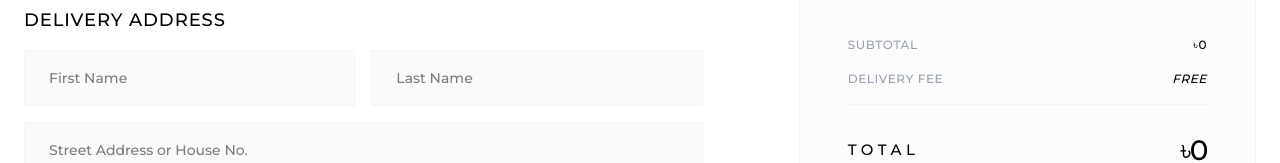
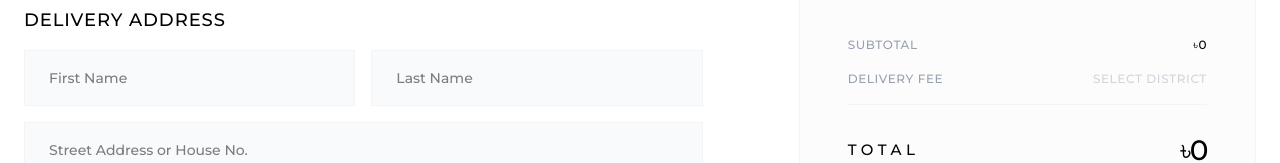
Before and after one commit to Mezan2002/xiroo-client, a Next.js app: page /checkout in a window 1280 px wide. Shown: the part 447-610 px from the top of the page. Built offline with nearby package versions, Linux system fonts and the light colour scheme; no server answers; a web font is replaced by a local one.

Commit message:
feat: implement checkout flow with customer details, delivery options, and order summary components

```diff
--- a/app/admin/orders/new/sections/CustomerSection.jsx
+++ b/app/admin/orders/new/sections/CustomerSection.jsx
@@ -216,8 +216,9 @@ export default function CustomerSection({ order, setOrder }) {
   const handleDistrictChange = (val) => {
     setOrder((prev) => {
       const isInsideDhaka = val === "Dhaka";
-      const fee =
-        prev.deliveryMethod === "normal" ? 0 : isInsideDhaka ? 50 : 70;
+      const fee = prev.deliveryMethod === "normal"
+        ? (isInsideDhaka ? 80 : 150)
+        : (isInsideDhaka ? 120 : 200);
       return {
         ...prev,
         shippingFee: fee,
@@ -229,7 +230,9 @@ export default function CustomerSection({ order, setOrder }) {
   const handleDeliveryMethodChange = (methodId) => {
     setOrder((prev) => {
       const isInsideDhaka = prev.shipping?.district === "Dhaka";
-      const fee = methodId === "normal" ? 0 : isInsideDhaka ? 50 : 70;
+      const fee = methodId === "normal"
+        ? (isInsideDhaka ? 80 : 150)
+        : (isInsideDhaka ? 120 : 200);
       return {
         ...prev,
         deliveryMethod: methodId,
@@ -244,13 +247,13 @@ export default function CustomerSection({ order, setOrder }) {
     {
       id: "normal",
       label: "Normal Delivery",
-      fee: 0,
+      fee: isInsideDhaka ? 80 : 150,
       desc: isInsideDhaka ? "2-3 Days" : "3-4 Days",
     },
     {
       id: "fast",
       label: "Fast Delivery",
-      fee: isInsideDhaka ? 50 : 70,
+      fee: isInsideDhaka ? 120 : 200,
       desc: "24-48 Hours",
     },
   ];
--- a/app/checkout/page.jsx
+++ b/app/checkout/page.jsx
@@ -17,12 +17,14 @@ export default function CheckoutPage() {
   const [district, setDistrict] = useState("");
   const [deliveryMethod, setDeliveryMethod] = useState("normal");
 
-  const shipping = isBundleFreeShipping
-    ? 0
-    : deliveryMethod === "normal"
+  const shipping = !district
+    ? null
+    : isBundleFreeShipping
       ? 0
-      : (district === "Dhaka" ? 50 : 70);
-  const total = subtotal + shipping;
+      : deliveryMethod === "normal"
+        ? (district === "Dhaka" ? 80 : 150)
+        : (district === "Dhaka" ? 120 : 200);
+  const total = subtotal + (shipping || 0);
 
   useEffect(() => {
     if (window.trackFacebookEvent && items) {
--- a/components/checkout/OrderSummary.jsx
+++ b/components/checkout/OrderSummary.jsx
@@ -76,8 +76,8 @@ export default function OrderSummary({ items, subtotal, shipping, total }) {
         </div>
         <div className="flex justify-between items-center text-[12px] font-medium uppercase tracking-wider text-gray-400">
           <span>Delivery Fee</span>
-          <span className="text-black italic">
-            {shipping === 0 ? "Free" : `৳${shipping.toLocaleString()}`}
+          <span className={`italic ${shipping === null ? "text-gray-300 not-italic" : "text-black"}`}>
+            {shipping === null ? "Select district" : shipping === 0 ? "Free" : `৳${shipping.toLocaleString()}`}
           </span>
         </div>
         <div className="flex justify-between items-center pt-4 lg:pt-6 border-t border-gray-100">
--- a/components/checkout/sections/DeliverySection.jsx
+++ b/components/checkout/sections/DeliverySection.jsx
@@ -8,13 +8,13 @@ export default function DeliverySection({ deliveryMethod, setDeliveryMethod, dis
       id: "normal",
       label: "Normal Delivery",
       desc: isInsideDhaka ? "2-3 Days" : "3-4 Days",
-      price: "Free"
+      price: !district ? "Select district" : isInsideDhaka ? "৳80" : "৳150"
     },
     {
       id: "fast",
       label: "Fast Delivery",
       desc: "24-48 Hours",
-      price: isInsideDhaka ? "৳50" : "৳70"
+      price: !district ? "Select district" : isInsideDhaka ? "৳120" : "৳200"
     },
   ];
 
```
